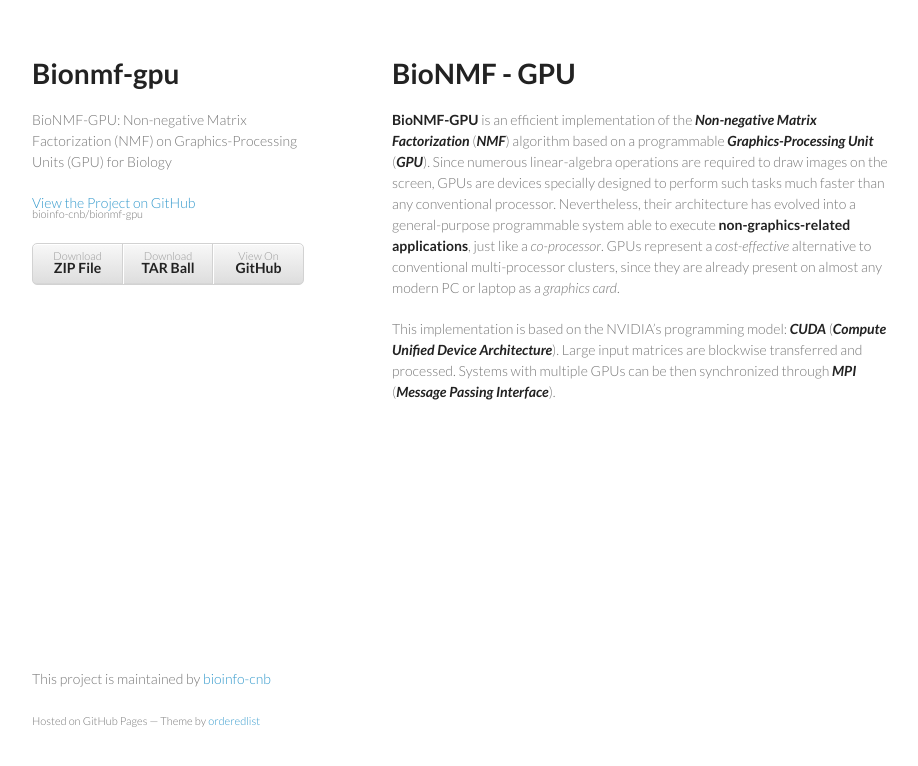
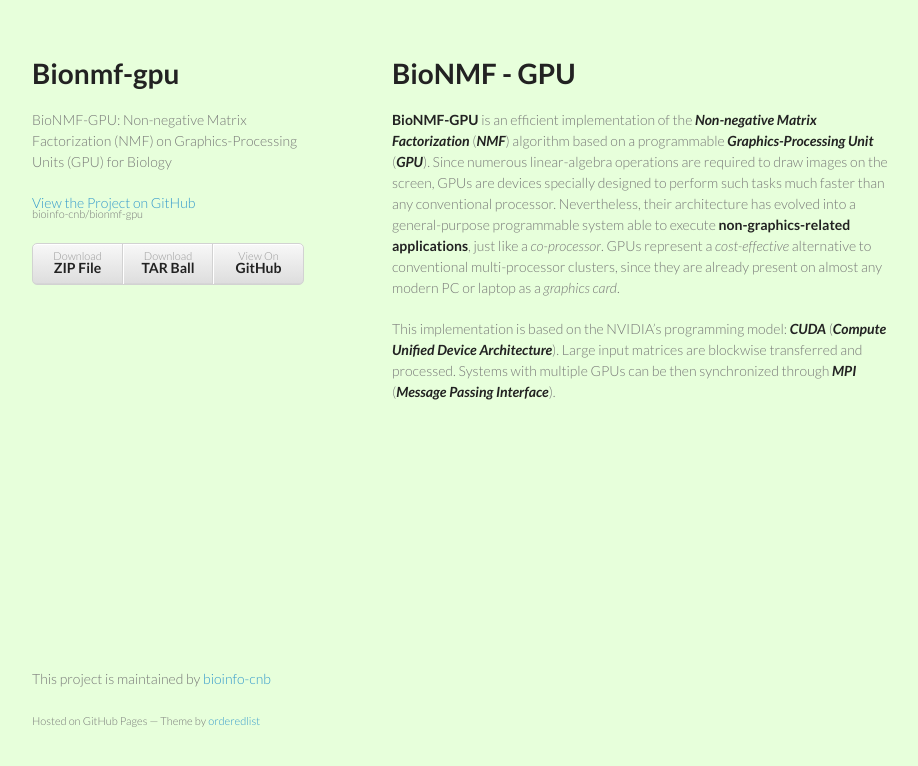
Before and after one commit to bioinfo-cnb/bionmf-gpu, a plain HTML site: page index.html in a window 1280 px wide. Shown: the whole page, without its empty margins (178-1096 px from the left). Drawn offline with Linux system fonts and the light colour scheme.

Commit message:
Update styles.css

```diff
--- a/stylesheets/styles.css
+++ b/stylesheets/styles.css
@@ -4,6 +4,7 @@ body {
   padding:50px;
   font:14px/1.5 Lato, "Helvetica Neue", Helvetica, Arial, sans-serif;
   color:#777;
+  background:#e7ffdb;
   font-weight:300;
 }
 
```
